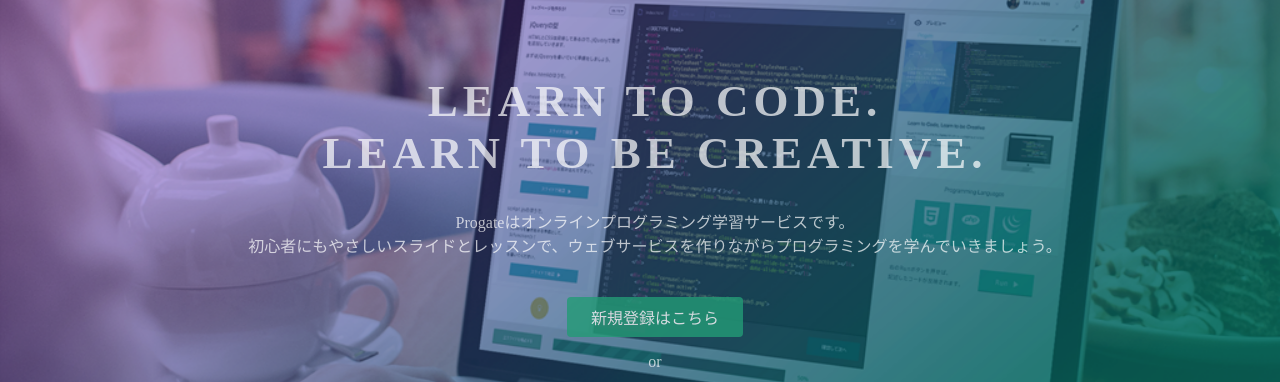
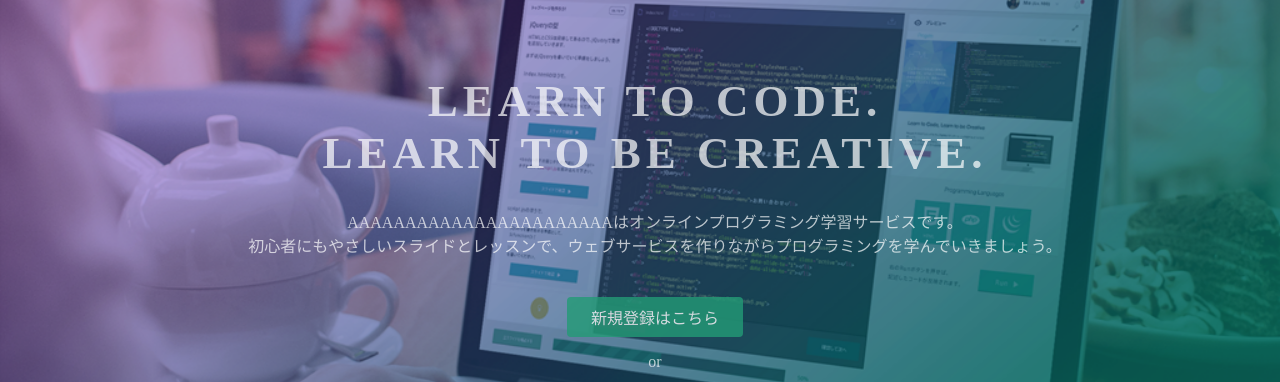
Before and after one commit to TAKU1016/sample1, a plain HTML site: page index.html in a window 1280 px wide. Shown: the part 135-517 px from the top of the page. Drawn offline with Linux system fonts and the light colour scheme.

Commit message:
Update index.html

```diff
--- a/index.html
+++ b/index.html
@@ -24,7 +24,7 @@
   <div class="top-wrapper">
     <div class="container">
       <h1>LEARN TO CODE.<br>LEARN TO BE CREATIVE.</h1>
-      <p>Progateはオンラインプログラミング学習サービスです。<br>初心者にもやさしいスライドとレッスンで、ウェブサービスを作りながらプログラミングを学んでいきましょう。</p>
+      <p>AAAAAAAAAAAAAAAAAAAAAAAはオンラインプログラミング学習サービスです。<br>初心者にもやさしいスライドとレッスンで、ウェブサービスを作りながらプログラミングを学んでいきましょう。</p>
       <div class="btn-wrapper">
         <a href="#" class="btn signup">新規登録はこちら</a>
         <p>or</p>
```
